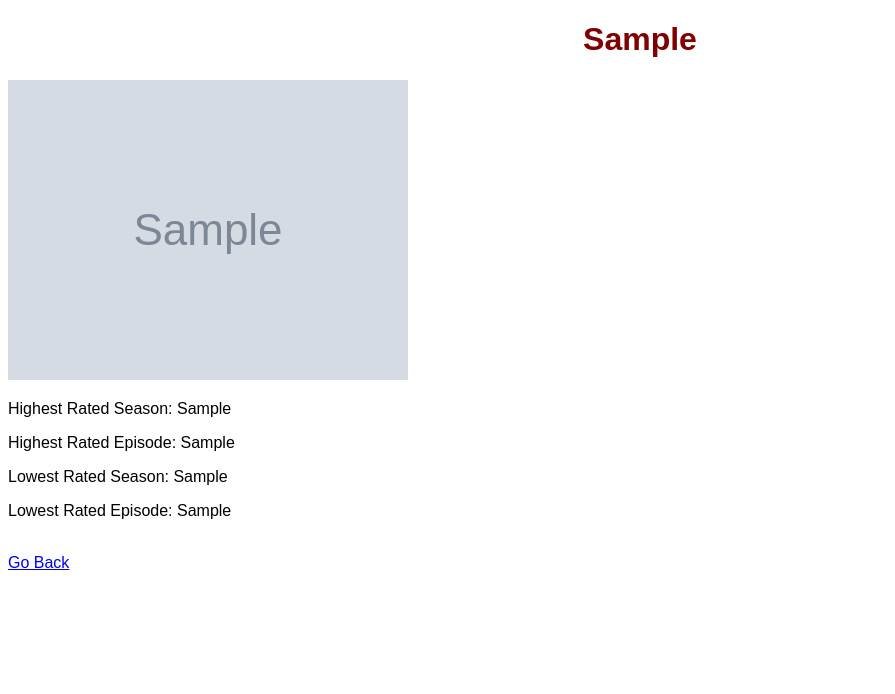
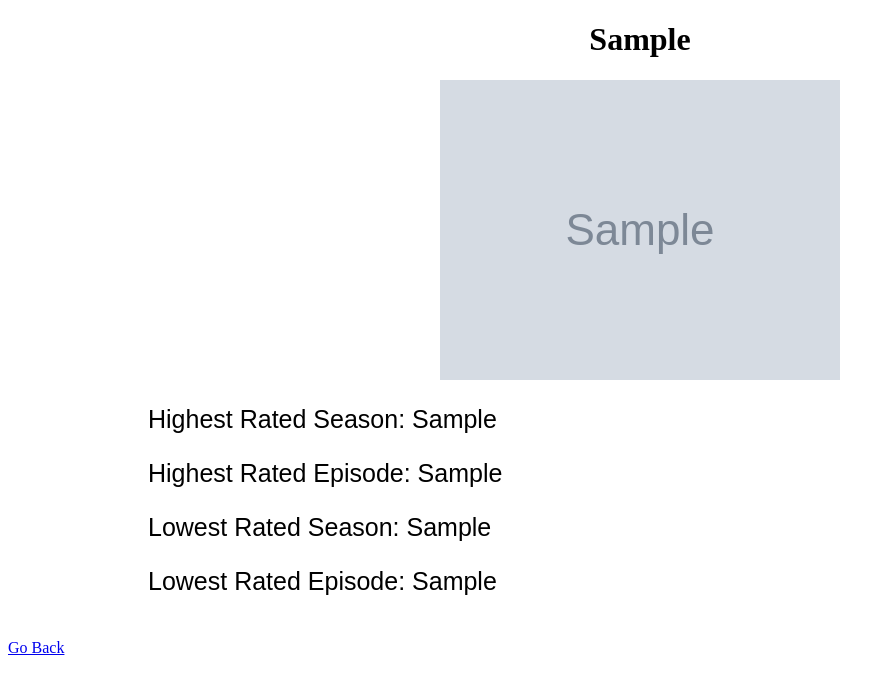
Before and after one commit to Enceladus00/tvshowhelper, a Flask app: template templates/result.html in a window 1280 px wide. Shown: the top 694 px of the page, without its empty margins (0-895 px from the left). Run offline with Flask 3, Linux system fonts and the light colour scheme; the template is opened without the code that fills it: most values are stand-ins (such as "Sample title", 1, 10 or a date in 2020); grey boxes marked "Sample" are stand-in pictures; parts of the project's set-up code (start-up, migrations or seed data) failed here and were passed over.

Commit message:
Update styles.css

```diff
--- a/static/styles.css
+++ b/static/styles.css
@@ -1,9 +1,39 @@
-
-body {
+body.index{
+    background-color: #ECE4D7;
+}
+body.result{
+    background-image: url('arkaplan2.png');
+    background-size: cover;
+    background-repeat: no-repeat;
+    background-position: center top;
     font-family: Arial, sans-serif;
+    margin: 0;
+    padding: 0;
+}
+h1 {
+    text-align: center;
+    color: #000000;
+}
+p {
+    margin-left: 140px;
+    margin-top: 25px;
+    font-family: Arial;
+    font-size: 25px;
+}
+.container {
+    text-align: center;
+    margin-top: 20px;
 }
 
-h1 {
-    text-align: center;
-    color: #800000; /* Bordo */
+img {
+    display: block; /* Make the image a block element */
+    margin: 0 auto; /* center*/
 }
+
+form {
+    margin-top: 20px; /* Add margin to the top of the form for some space */
+}
+
+#selected_show {
+    width: 15%;
+}
```
